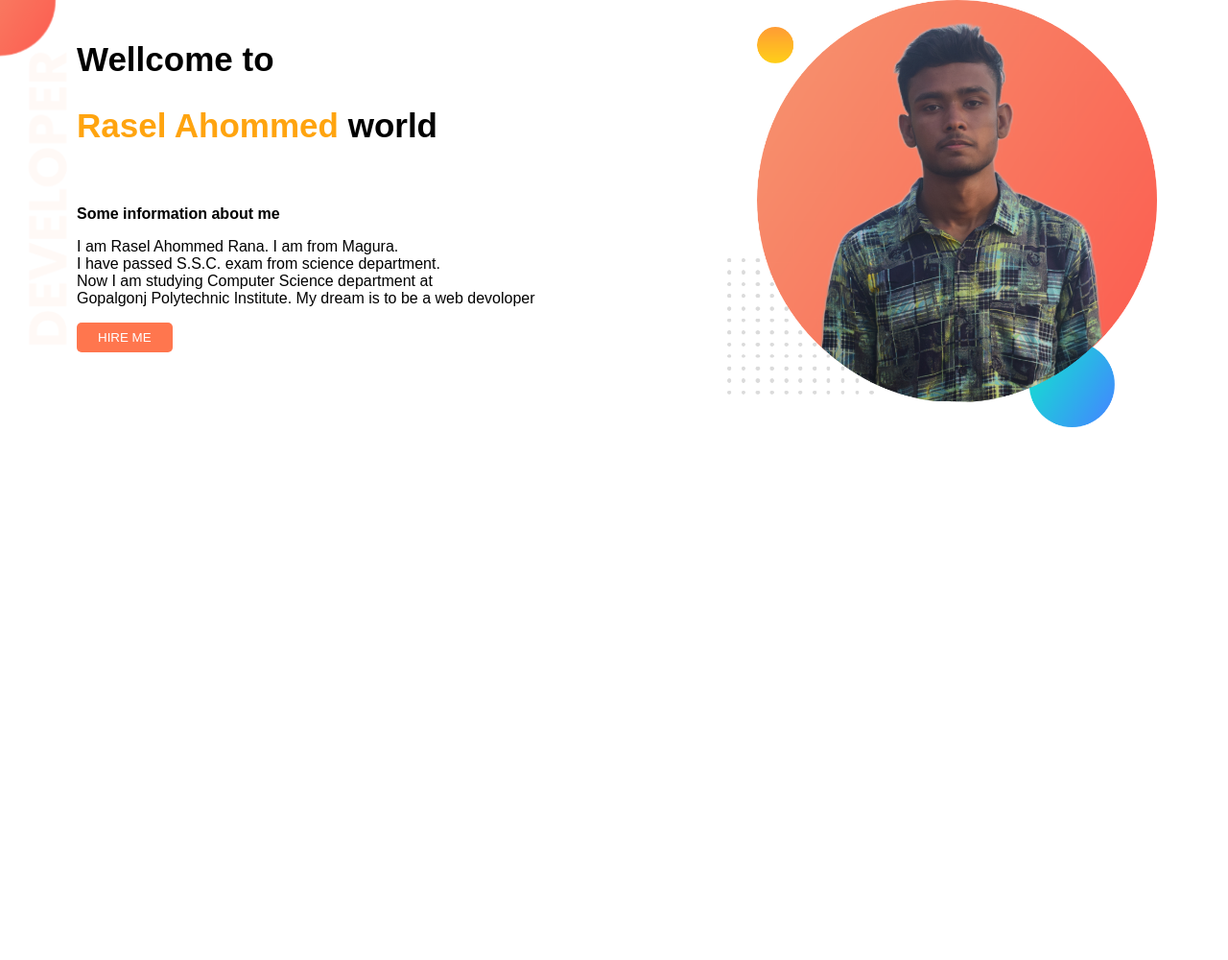
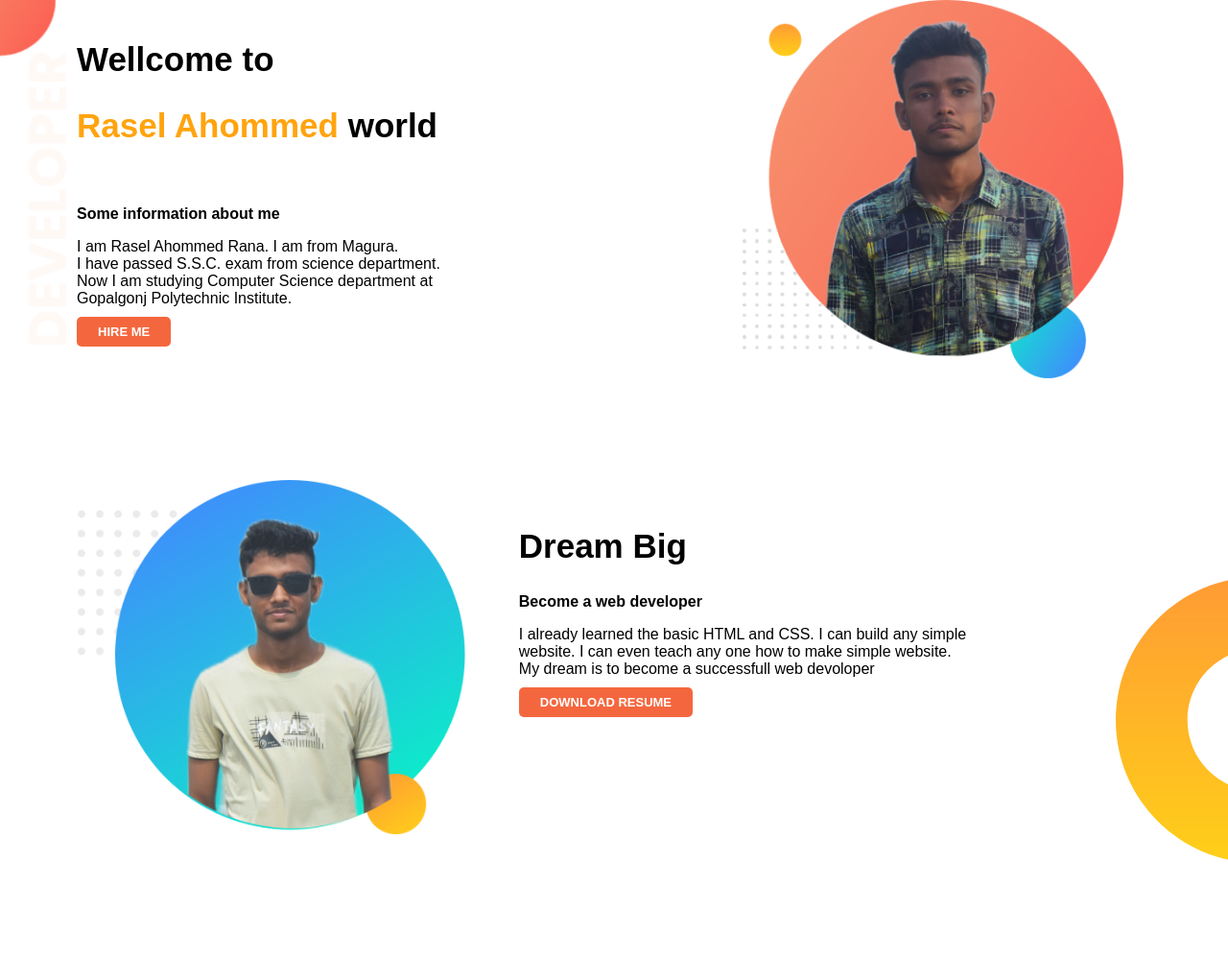
Before and after one commit to Rasel-Ahommed/My-Portfolio, a plain HTML site: page index.html in a window 1280 px wide. Shown: the whole page at 96% size. Before the commit the page ends 800 px from the top, so only its background shows below. Drawn offline with Linux system fonts and the light colour scheme.

Commit message:
Complete dream section

```diff
--- a/index.html
+++ b/index.html
@@ -8,22 +8,45 @@
     <link rel="stylesheet" href="style.css">
 </head>
 <body>
+                                <!-- top section start -->
+
     <section class="top-banner">
         <div class="top-content">
             <h1>Wellcome to </h1>
             <h1><span>Rasel Ahommed </span>world</h1><br>
             <p><b> Some information about me </b></p>
             <p>
-            I am Rasel Ahommed Rana. I am from Magura. <br>
-            I have passed S.S.C. exam from science department. <br>
-            Now I am studying Computer Science department at <br>
-            Gopalgonj Polytechnic Institute. My dream is to be a web devoloper  <br>
+                I am Rasel Ahommed Rana. I am from Magura. <br>
+                I have passed S.S.C. exam from science department. <br>
+                Now I am studying Computer Science department at <br>
+                Gopalgonj Polytechnic Institute.<br>
             </p>
-            <button class="btn" >HIRE ME</button>
+            <a class="btn" href="">HIRE ME</a>
         </div>
         <div class="profile">
             <img src="asset/img/my-bg.png" alt="">
         </div>
     </section>
+
+                                <!-- top section end -->
+
+                                <!-- second section start -->
+
+    <section class="dream-section">
+        <div class="leftImg">
+            <img src="asset/img/image 10.png" alt="">
+        </div>
+
+        <div class="rightContent">
+            <h1>Dream Big</h1>
+            <p><b>Become a web developer</b></p>
+            <p>I already learned the basic HTML and CSS. I can build any simple <br> website. I can even teach any one how to make simple website. <br> My dream is to become a successfull web devoloper</p>
+            <a class="btn" href="" >DOWNLOAD RESUME</a>
+        </div>
+    </section>
+
+                                <!-- second section end -->
+
+
 </body>
 </html>
--- a/style.css
+++ b/style.css
@@ -6,6 +6,7 @@ body{
 section{
     height: 500px;
 }
+                                    /*top section css start*/
 .top-banner{
     background-image: url(asset/img/top-banner.png);
     background-repeat:no-repeat;
@@ -20,15 +21,41 @@ h1 {
 h1 span{
     color: #FFA40F;
 }
-button.btn {
+a.btn {
     padding: 8px 22px;
-    background: #ff764e;
+    background: #f4673e;
     border: none;
     border-radius: 5px;
     color: white;
-    cursor: pointer;
+    font-size: 13px;
+    font-weight: bold;
+    text-decoration: none;
+}
+a.btn:hover{
+    background: #e84212;
 }
 .profile img {
-    width: 35vw;
-    margin-left: 120px;
+    width: 31vw;
+    margin-left: 235px;
 }
+
+                                /*top section css end*/
+
+                                /*second sec css start*/
+.dream-section{
+    background-image: url(asset/img/dream-bg.png);
+    background-repeat: no-repeat;
+    background-position: right;
+}
+.leftImg {
+    float: left;
+}
+.leftImg img {
+    width: 36vw;
+    margin-left: 80px;
+}
+.rightContent {
+    padding-top: 20px;
+}
+
+                                /*second sec css end*/
```
Also changed, not shown: asset/img/dream-bg.png (added), asset/img/image 10.png (added).
